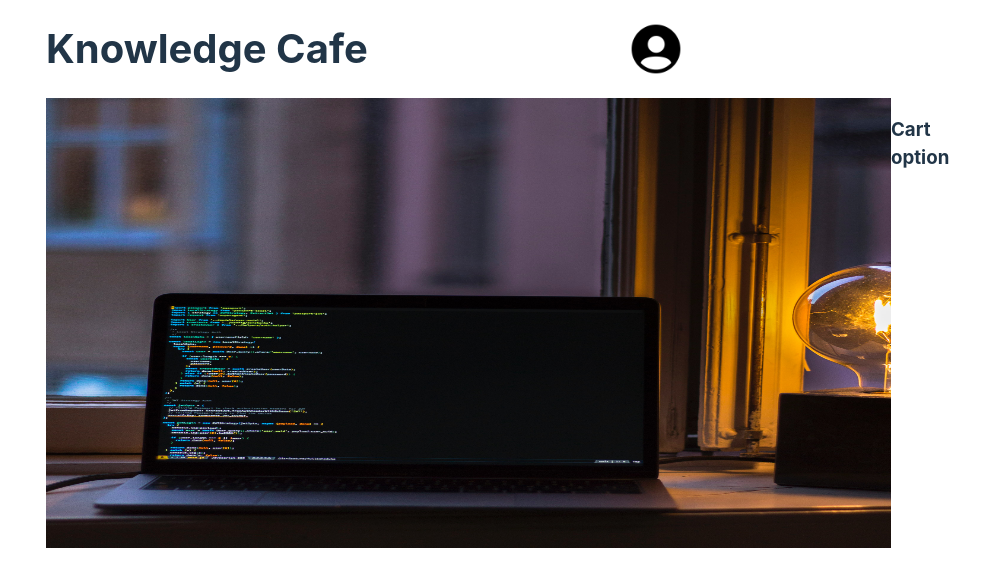
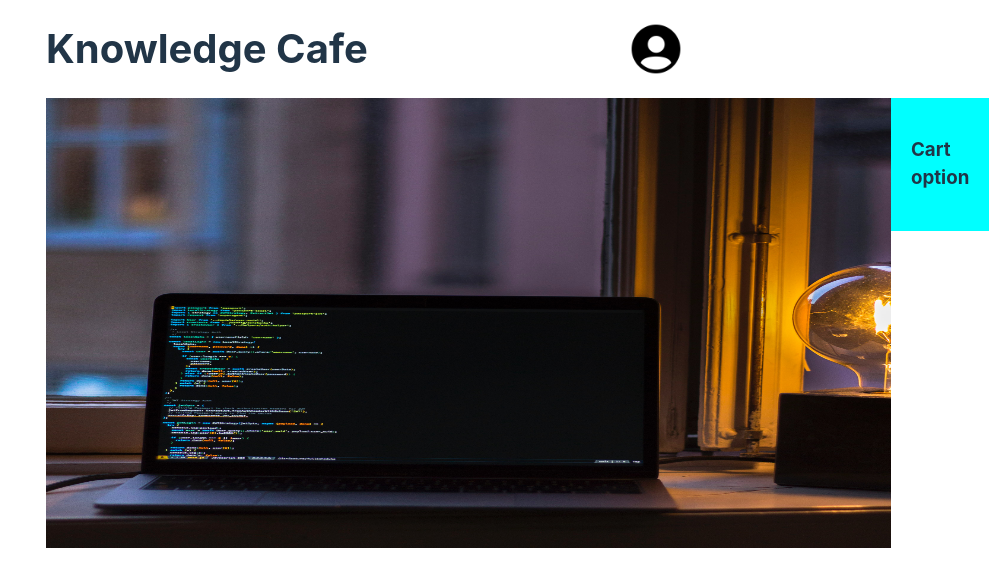
Before and after one commit to fensami/knowledge-cafe-A8, a React (Vite) app: page / in a window 1280 px wide. Shown: the top 586 px of the page, without its empty margins (274-1280 px from the left). Built offline with nearby package versions, Linux system fonts and the light colour scheme.

Commit message:
create cart.jsx and connet to cart.css file

```diff
--- /dev/null
+++ b/src/components/cart/Cart.css
@@ -0,0 +1,4 @@
+.cart{
+    background-color: aqua;
+    padding: 20px;
+}
--- /dev/null
+++ b/src/components/cart/Cart.jsx
@@ -0,0 +1,12 @@
+import React from 'react';
+import './Cart.css'
+
+const Cart = () => {
+    return (
+        <div className='cart'>
+            <h3>Cart option</h3>
+        </div>
+    );
+};
+
+export default Cart;<h3></h3>
--- a/src/components/newsFeed/Newsfeed.css
+++ b/src/components/newsFeed/Newsfeed.css
@@ -1,6 +1,6 @@
 .newsFeed{
     display: grid;
-    grid-template-columns: 3fr 1fr;
+    grid-template-columns: 2fr 2fr;
     padding: 0 320px;
 
 }
--- a/src/components/newsFeed/Newsfeed.jsx
+++ b/src/components/newsFeed/Newsfeed.jsx
@@ -1,6 +1,7 @@
 import React from 'react';
 import './Newsfeed.css'
 import News from '../news/News';
+import Cart from '../cart/Cart';
 
 const Newsfeed = () => {
     return (
@@ -9,7 +10,7 @@ const Newsfeed = () => {
             <News></News>
             </div>
             <div>
-                <h3>Cart option</h3>
+               <Cart></Cart>
             </div>
 
         </div>
```
